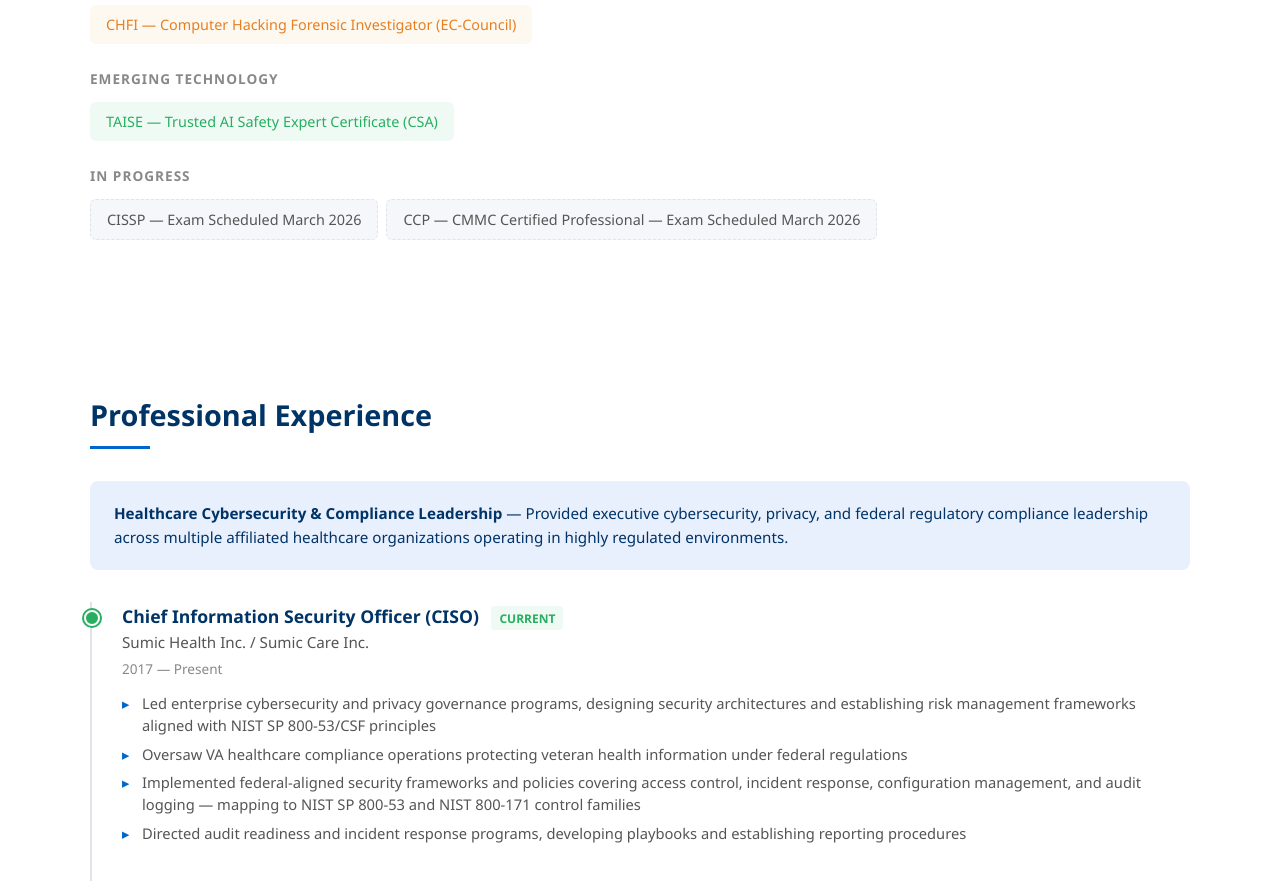
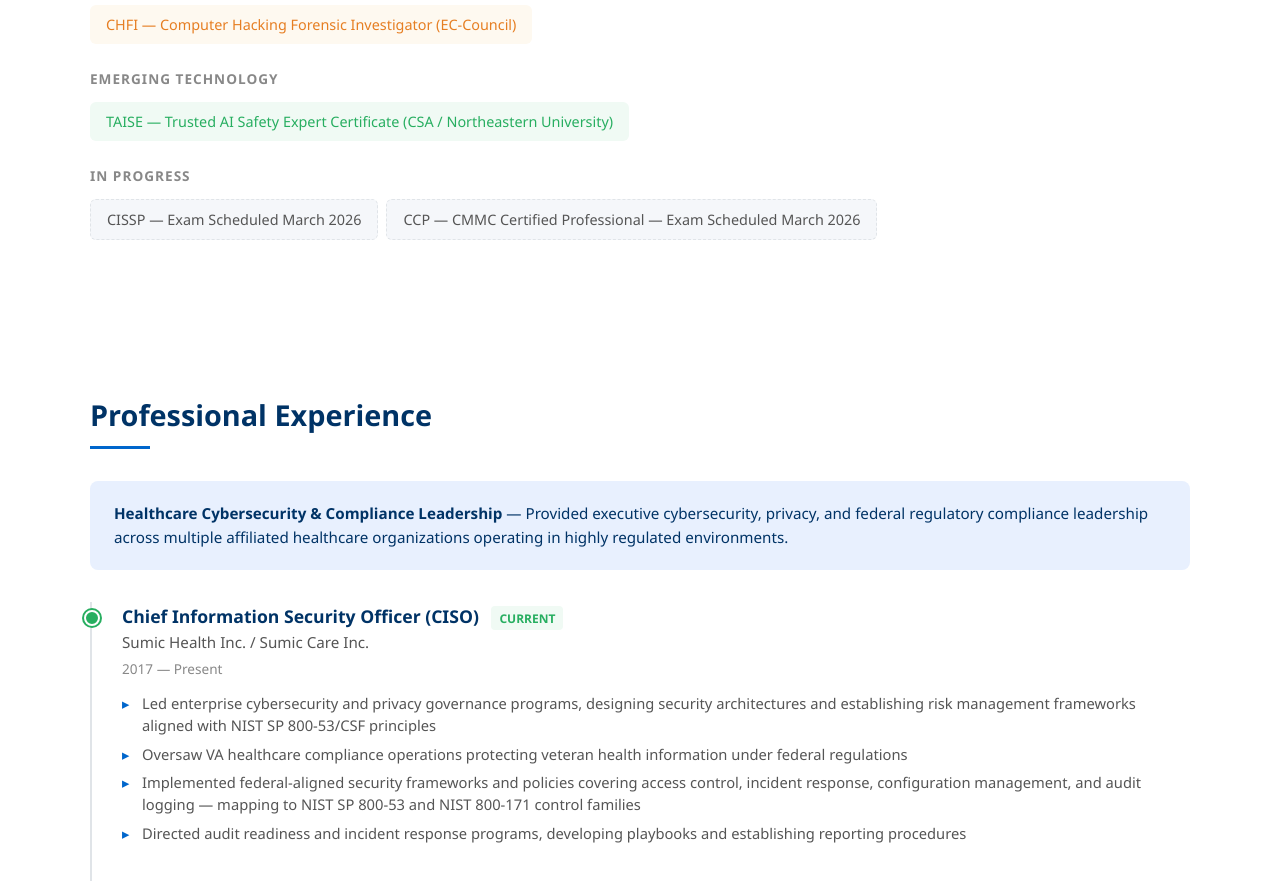
Before and after one commit to atkens4real2000-sudo/akintadeakinokun.github.io, a plain HTML site: page index.html in a window 1280 px wide. Shown: the part 2658-3539 px from the top of the page. Drawn offline with Linux system fonts and the light colour scheme.

Commit message:
Add Northeastern University to TAISE credential

```diff
--- a/index.html
+++ b/index.html
@@ -790,7 +790,7 @@
         <div class="cert-group">
             <div class="cert-group-title">Emerging Technology</div>
             <div class="cert-tags">
-                <span class="cert-tag cert-tag-green">TAISE &mdash; Trusted AI Safety Expert Certificate (CSA)</span>
+                <span class="cert-tag cert-tag-green">TAISE &mdash; Trusted AI Safety Expert Certificate (CSA / Northeastern University)</span>
             </div>
         </div>
 
```
